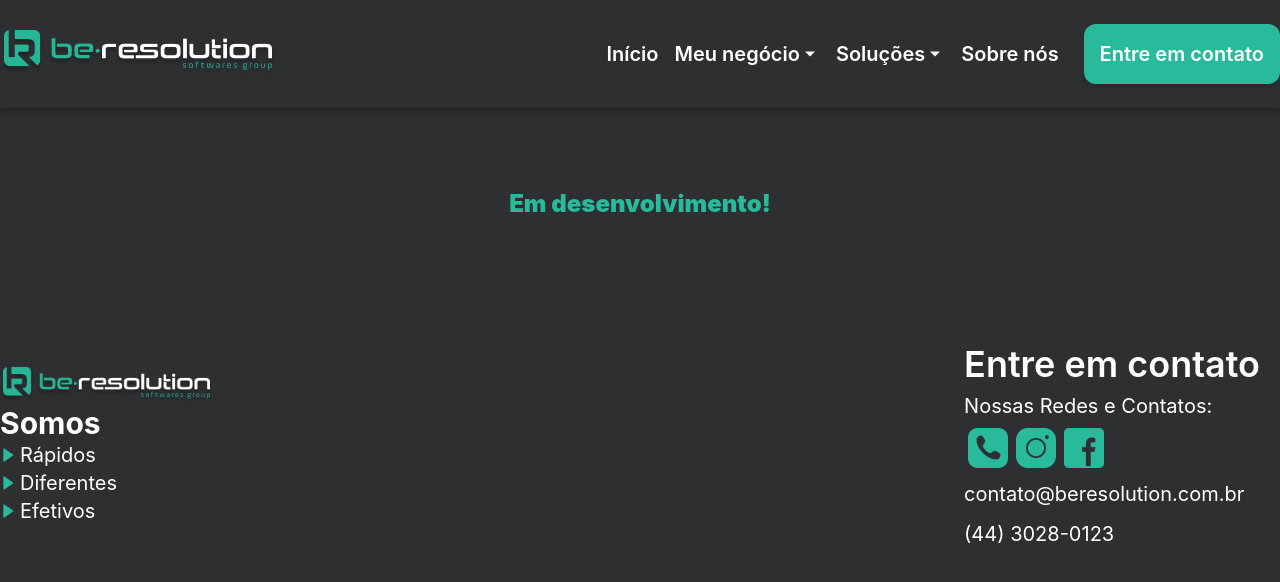
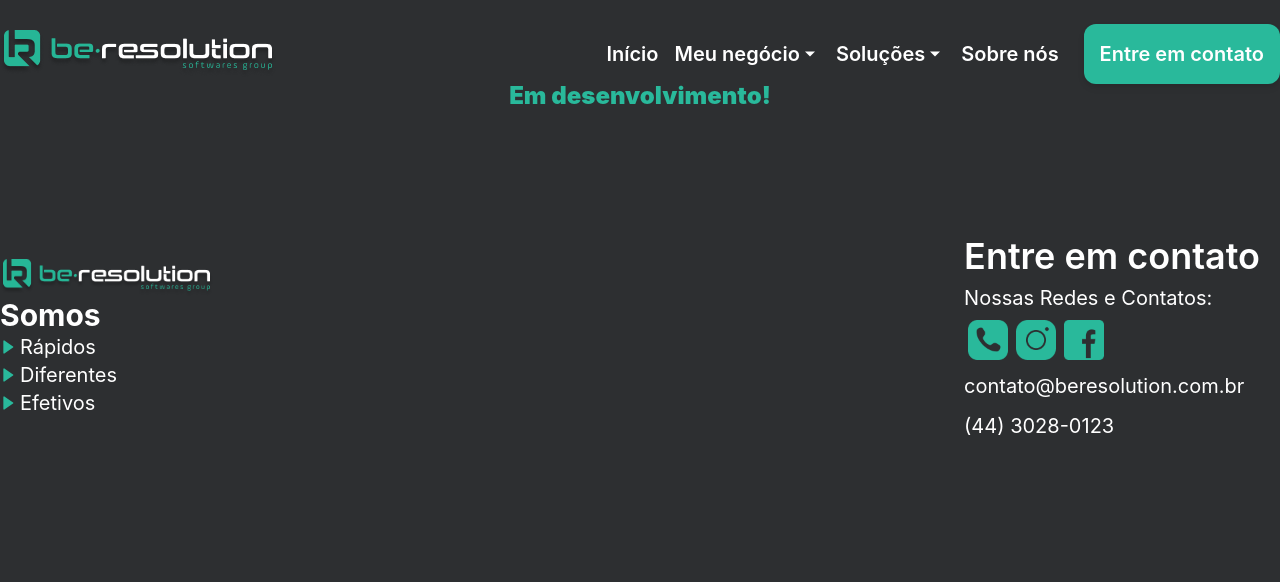
Before and after one commit to Lucas-Beijato/site-beresolution, a Next.js app: page /meu-negocio/distribuicao in a window 1280 px wide. Shown: the top 582 px of the page. Built offline with nearby package versions, Linux system fonts and the light colour scheme.

Commit message:
Atualização style Header
Atualizando para que o fundo agora seja transparente e mostre o vídeo.

```diff
--- a/src/app/components/Home/section1/index.tsx
+++ b/src/app/components/Home/section1/index.tsx
@@ -15,7 +15,7 @@ export default function Section1() {
   })
 
   return (
-    <div className="relative w-full h-fit overflow-hidden">
+    <div className="relative w-full h-fit overflow-hidden pt-[108px]">
       <video className="videoHome" autoPlay loop muted>
         <source src="/videos/videoHome.mp4" />
       </video>
--- a/src/app/components/header/index.tsx
+++ b/src/app/components/header/index.tsx
@@ -65,16 +65,20 @@ export default function Header() {
       if (window.scrollY > 0) {
         document.querySelector('#mainContainerHeader')?.classList.add('navAnimationInitial')
         document.querySelector('#mainContainerHeader')?.classList.remove('navAnimationEnd')
+        document.querySelector('#navMenuContainer')?.classList.remove('nav_bg_style_start')
+        document.querySelector('#navMenuContainer')?.classList.add('nav_bg_style_end')
       } else {
         document.querySelector('#mainContainerHeader')?.classList.remove('navAnimationInitial')
         document.querySelector('#mainContainerHeader')?.classList.add('navAnimationEnd')
+        document.querySelector('#navMenuContainer')?.classList.add('nav_bg_style_start')
+        document.querySelector('#navMenuContainer')?.classList.remove('nav_bg_style_end')
       }
     })
     setBaseURL(window.location.origin)
   })
 
   return (
-    <nav className="w-full top-0 sticky z-20 bg-BeColorBG drop-shadow-model1">
+    <nav id='navMenuContainer' className="w-full top-0 sticky z-20 nav_bg_style_start">
       <div className='w-full flex justify-center items-center'>
         <div id='mainContainerHeader' className='w-full xl:w-mediunScreen px-4 xl:px-0 flex flex-row justify-between items-center navAnimationEnd'>
 
--- a/src/app/globals.css
+++ b/src/app/globals.css
@@ -30,6 +30,18 @@ body {
   transition-delay: 100ms;
   padding-top: 1.5rem;
   padding-bottom: 1.5rem;
+}
+
+.nav_bg_style_start {
+  background-color: rgba(47, 47, 49, 0);
+  transition: 150ms ease-in-out;
+  transition-delay: 100ms;
+}
+
+.nav_bg_style_end {
+  background-color: rgba(47, 47, 49, 1);
+  transition: 150ms ease-in-out;
+  transition-delay: 100ms;
 }
 
 
--- a/src/app/layout.tsx
+++ b/src/app/layout.tsx
@@ -18,7 +18,7 @@ export default function RootLayout({ children }: { children: React.ReactNode })
       <body className='bg-BeColorBG w-full h-fit'>
         <main className='w-full h-fit'>
           <Header />
-          <section className='box-border'>{children}</section>
+          <section className='box-border mt-[-108px]'>{children}</section>
           <Footer />
         </main>
       </body>
```
